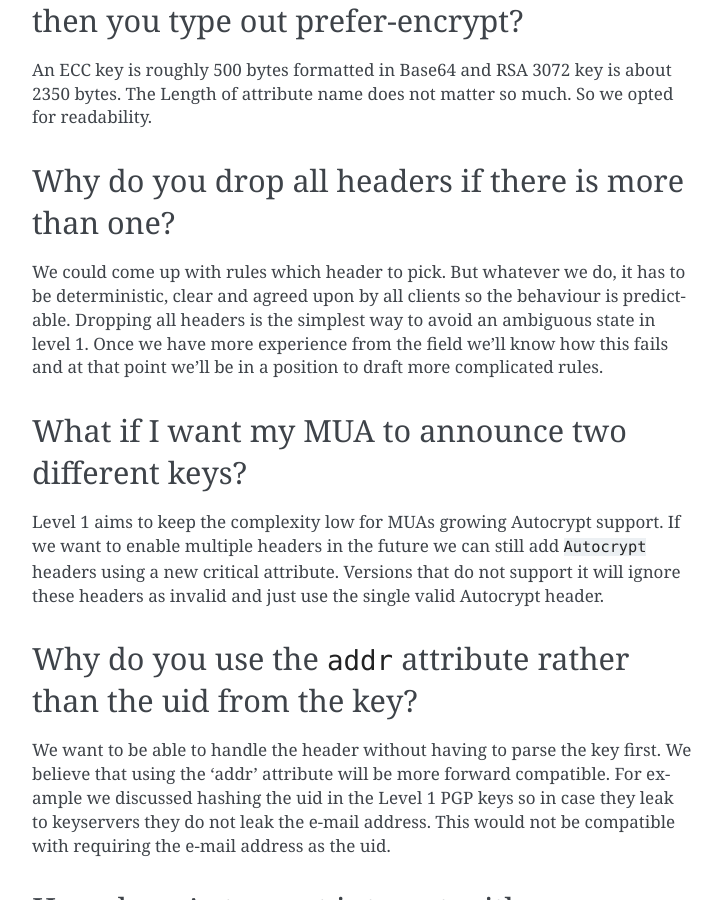
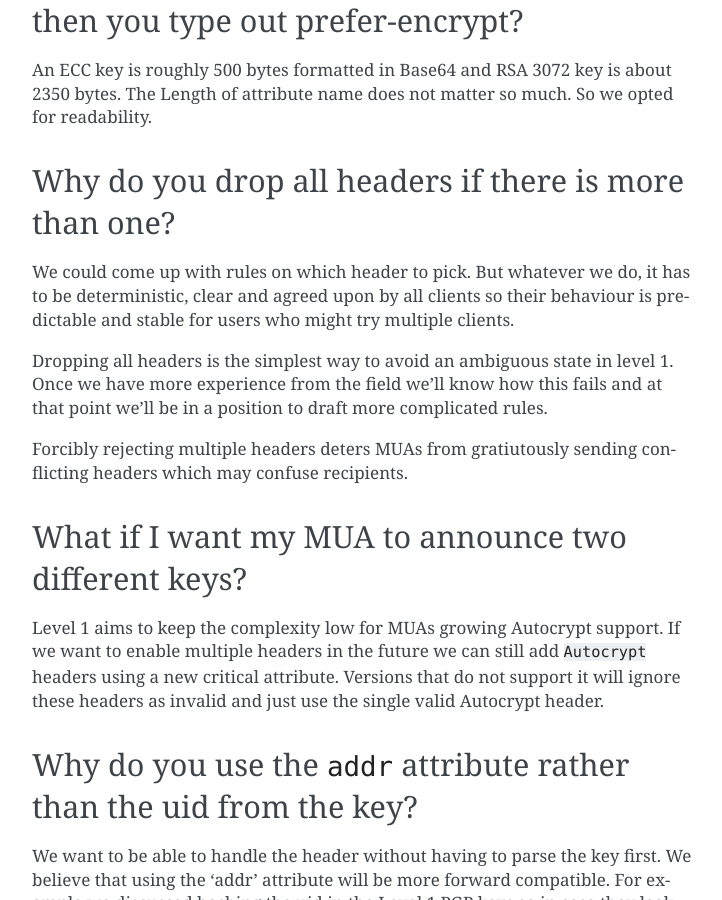
Before and after one commit to autocrypt/autocrypt, a Sphinx documentation site: the page built from doc/faq.rst, in a window 1280 px wide and 900 px high, scrolled down 828 px. Shown: the whole window, without its empty margins (388-1110 px from the left). Built offline with Sphinx 7.4.7, drawn with Linux system fonts in a browser that asks for light colours.

Commit message:
improve faq about why we do not accept multiple valid headers

```diff
--- a/doc/faq.rst
+++ b/doc/faq.rst
@@ -37,13 +37,18 @@
 Why do you drop all headers if there is more than one?
 -------------------------------------------------------------
 
-We could come up with rules which header to pick. But whatever we do,
-it has to be deterministic, clear and agreed upon by all clients so the
-behaviour is predictable.
-Dropping all headers is the simplest way to avoid an ambiguous state in
-level 1. Once we have more experience from the field we'll know how this
-fails and at that point we'll be in a position to draft more complicated
-rules.
+We could come up with rules on which header to pick. But whatever we
+do, it has to be deterministic, clear and agreed upon by all clients
+so their behaviour is predictable and stable for users who might try
+multiple clients.
+
+Dropping all headers is the simplest way to avoid an ambiguous state
+in level 1. Once we have more experience from the field we'll know how
+this fails and at that point we'll be in a position to draft more
+complicated rules.
+
+Forcibly rejecting multiple headers deters MUAs from gratiutously
+sending conflicting headers which may confuse recipients.
 
 
 What if I want my MUA to announce two different keys?
```
